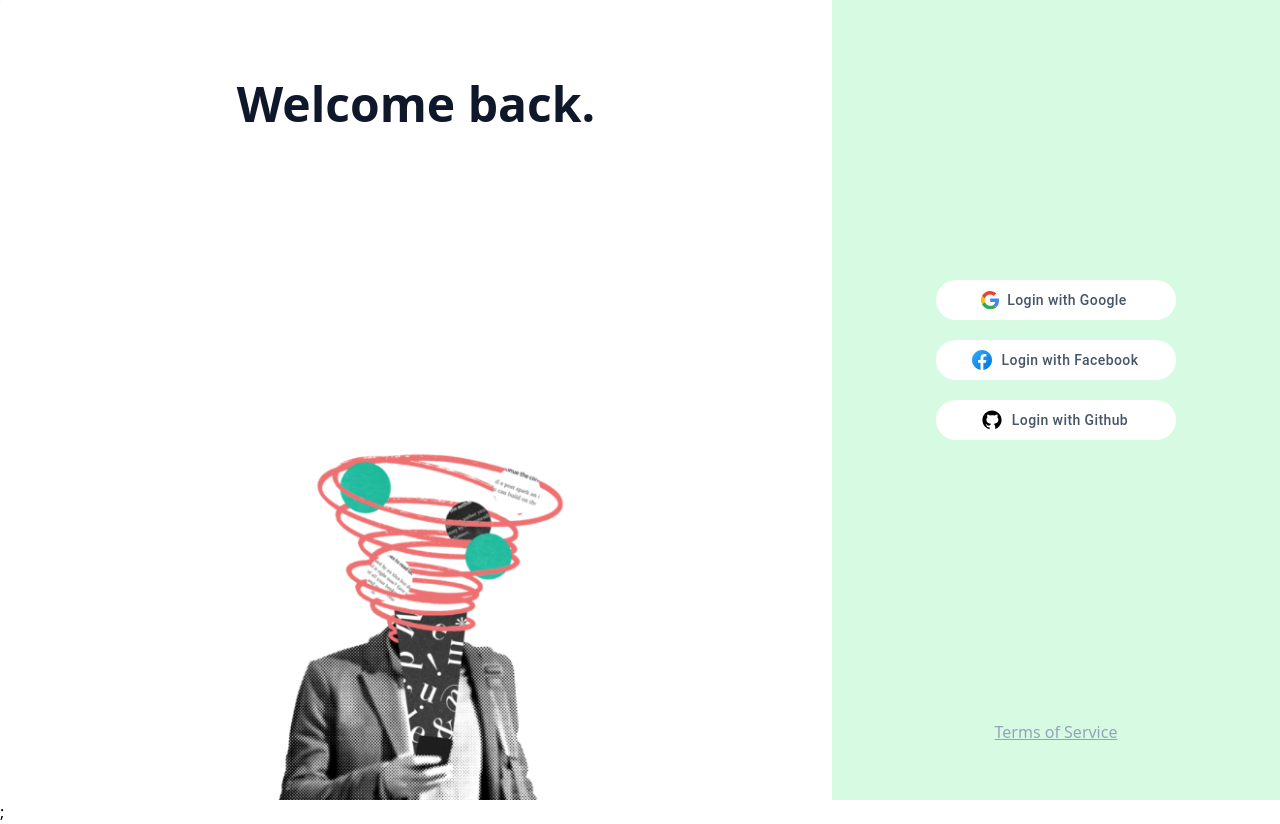
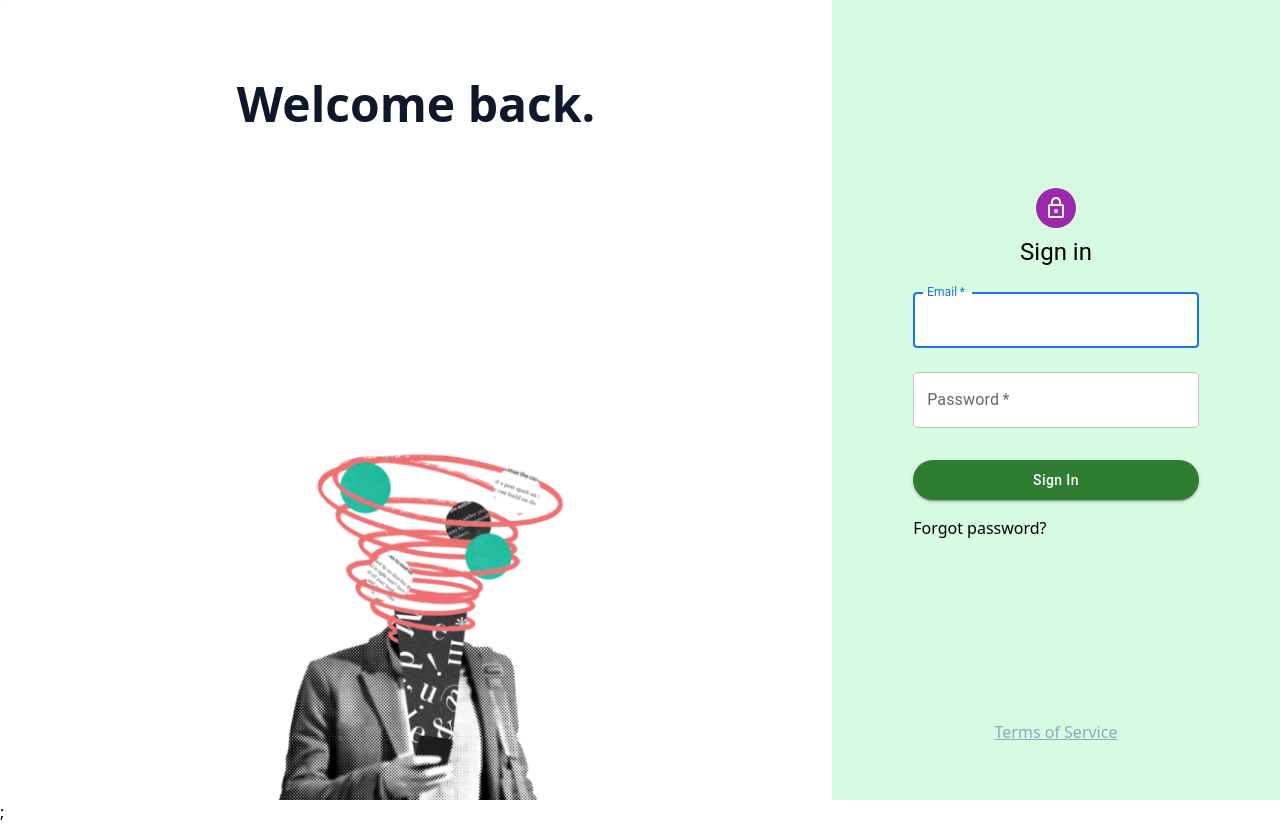
Before and after one commit to khanhvi294/blog-nodv-admin, a React (Create React App) app: page /login in a window 1280 px wide. Built offline with nearby package versions, Linux system fonts and the light colour scheme; no server answers.

Commit message:
build login form

```diff
--- a/package.json
+++ b/package.json
@@ -19,6 +19,7 @@
     "match-sorter": "^6.3.1",
     "react": "^18.2.0",
     "react-dom": "^18.2.0",
+    "react-hook-form": "^7.43.9",
     "react-hot-toast": "^2.4.0",
     "react-query": "3.39.2",
     "react-redux": "8.0.4",
--- a/src/App.css
+++ /dev/null
@@ -1,38 +0,0 @@
-.App {
-  text-align: center;
-}
-
-.App-logo {
-  height: 40vmin;
-  pointer-events: none;
-}
-
-@media (prefers-reduced-motion: no-preference) {
-  .App-logo {
-    animation: App-logo-spin infinite 20s linear;
-  }
-}
-
-.App-header {
-  background-color: #282c34;
-  min-height: 100vh;
-  display: flex;
-  flex-direction: column;
-  align-items: center;
-  justify-content: center;
-  font-size: calc(10px + 2vmin);
-  color: white;
-}
-
-.App-link {
-  color: #61dafb;
-}
-
-@keyframes App-logo-spin {
-  from {
-    transform: rotate(0deg);
-  }
-  to {
-    transform: rotate(360deg);
-  }
-}
--- a/src/App.js
+++ b/src/App.js
@@ -1,4 +1,3 @@
-import "./App.css";
 import AppRoutes from "./routers/AppRoutes";
 import { useDispatch, useSelector } from "react-redux";
 import { useQuery } from "react-query";
@@ -11,7 +10,6 @@ import toast, { Toaster } from "react-hot-toast";
 function App() {
   const { isLogin } = useSelector((state) => state.user.data);
   const dispatch = useDispatch();
-  // const queryClient = useQueryClient();
   const { handleLogout } = useLogout();
 
   useQuery("user", getAuthInfo, {
@@ -24,6 +22,9 @@ function App() {
         handleLogout();
       }
     },
+    onError: (err) => {
+      console.log("err dcm ", err);
+    },
   });
 
   return (
--- /dev/null
+++ b/src/api/adminApi.js
@@ -0,0 +1,11 @@
+import { axiosClientPrivate } from "./axiosClient";
+
+const url = "/admin";
+
+const adminApi = {
+  getAllReportings: () => axiosClientPrivate.get(`${url}/reporting`),
+};
+
+export const { getAllReportings } = adminApi;
+
+export default adminApi;
--- a/src/api/authApi.js
+++ b/src/api/authApi.js
@@ -1,9 +1,10 @@
-import { axiosClientPrivate } from "./axiosClient";
+import axiosClient, { axiosClientPrivate } from "./axiosClient";
 const url = "/auth";
 const authApi = {
   getAuthInfo: () => {
     return axiosClientPrivate.get(url + "/info");
   },
+  login: (data) => axiosClient.post(url + "/signin", data),
 };
 
-export const { getAuthInfo } = authApi;
+export const { getAuthInfo, login } = authApi;
--- a/src/api/axiosClient.js
+++ b/src/api/axiosClient.js
@@ -51,13 +51,18 @@ axiosClientPrivate.interceptors.request.use(
 
 axiosClientPrivate.interceptors.response.use(
   function (response) {
+    console.log("response ", response);
+
     return response.data;
   },
   function (error) {
+    console.log("error axios ", error);
+
     if (error.code === "ERR_NETWORK") {
       // window.location.href = '/404';
     }
-    return Promise.reject(error.response.data);
+    // return Promise.reject(error.data);
+    return error;
   }
 );
 
@@ -77,10 +82,6 @@ axiosClient.interceptors.response.use(
     return response.data;
   },
   function (error) {
-    if (error.response.data.status === 404) {
-      window.location.href = "/404";
-    }
-
     return Promise.reject(error.response.data);
   }
 );
--- /dev/null
+++ b/src/features/auth/LoginForm.js
@@ -0,0 +1,119 @@
+import React from "react";
+import {
+  TextField,
+  Grid,
+  Box,
+  Avatar,
+  Typography,
+  Button,
+} from "@mui/material";
+import LockOutlinedIcon from "@mui/icons-material/LockOutlined";
+import { Link } from "react-router-dom";
+import { useMutation } from "react-query";
+import { useForm } from "react-hook-form";
+import { useDispatch } from "react-redux";
+import { login } from "../../api/authApi";
+import { setAccessToken } from "../../redux/slices/userSlice";
+import { useNavigate } from "react-router-dom";
+
+const LoginForm = () => {
+  const {
+    register,
+    handleSubmit,
+    formState: { errors },
+  } = useForm();
+  const navigate = useNavigate();
+  const dispatch = useDispatch();
+
+  const loginMutation = useMutation(login, {
+    onSuccess: (data) => {
+      dispatch(setAccessToken(data?.accessToken));
+      navigate("/");
+    },
+    onError: (error) => {
+      console.log("error ", error);
+    },
+  });
+
+  const onSubmit = (data) => {
+    loginMutation.mutate(data);
+  };
+
+  return (
+    <div className="flex flex-col items-center justify-center h-[90%] px-5">
+      <Avatar sx={{ m: 1, bgcolor: "secondary.main" }}>
+        <LockOutlinedIcon />
+      </Avatar>
+      <Typography component="h1" variant="h5">
+        Sign in
+      </Typography>
+      <Box
+        component="form"
+        noValidate
+        onSubmit={handleSubmit(onSubmit)}
+        sx={{ mt: 1 }}
+        className="w-[70%]"
+      >
+        <TextField
+          error={errors?.email}
+          margin="normal"
+          required
+          fullWidth
+          id="email"
+          label="Email"
+          name="email"
+          // autoComplete="email"
+          autoFocus
+          className="bg-white"
+          {...register("email", {
+            required: "Email is required",
+            pattern: {
+              value: /^[A-Z0-9._%+-]+@[A-Z0-9.-]+\.[A-Z]{2,}$/i,
+              message: "Invalid email",
+            },
+          })}
+        />
+        <span className="text-rose-600 italic text-sm">
+          {errors?.email?.message}
+        </span>
+        <TextField
+          error={errors?.password}
+          margin="normal"
+          required
+          fullWidth
+          name="password"
+          label="Password"
+          type="password"
+          id="password"
+          // autoComplete="current-password"
+          className="bg-white"
+          {...register("password", {
+            required: "Password is required",
+          })}
+        />
+        <span className="text-rose-600 italic text-sm">
+          {errors?.password?.message}
+        </span>
+        <Button
+          type="submit"
+          fullWidth
+          sx={{ mt: 3, mb: 2 }}
+          color="success"
+          variant="contained"
+          className="btn w-[240px] border-gray-300 text-slate-500"
+        >
+          Sign In
+        </Button>
+        <Grid container>
+          <Grid item xs>
+            <Link href="#" variant="body2">
+              Forgot password?
+            </Link>
+          </Grid>
+        </Grid>
+      </Box>
+    </div>
+  );
+};
+
+export default LoginForm;
--- a/src/layouts/components/SidebarLeft.js
+++ b/src/layouts/components/SidebarLeft.js
@@ -118,9 +118,9 @@ const SidebarLeft = () => {
           viewBox="0 0 24 24"
           fill="none"
           stroke="#000000"
-          stroke-width="2"
-          stroke-linecap="round"
-          stroke-linejoin="round"
+          strokeWidth="2"
+          strokeLinecap="round"
+          strokeLinejoin="round"
         >
           <path d="M21 15a2 2 0 0 1-2 2H7l-4 4V5a2 2 0 0 1 2-2h14a2 2 0 0 1 2 2z"></path>
         </svg>
@@ -134,9 +134,9 @@ const SidebarLeft = () => {
           viewBox="0 0 24 24"
           fill="currentColor"
           stroke="#000000"
-          stroke-width="2"
-          stroke-linecap="round"
-          stroke-linejoin="round"
+          strokeWidth="2"
+          strokeLinecap="round"
+          strokeLinejoin="round"
         >
           <path d="M21 15a2 2 0 0 1-2 2H7l-4 4V5a2 2 0 0 1 2-2h14a2 2 0 0 1 2 2z"></path>
         </svg>
--- a/src/pages/auth/LoginPage.js
+++ b/src/pages/auth/LoginPage.js
@@ -1,7 +1,8 @@
 import React from "react";
 import logo from "../../assets/images/login-page.png";
-import SocialLogin from "../../features/auth/SocialLogin";
+// import SocialLogin from "../../features/auth/SocialLogin";
 import { Link } from "react-router-dom";
+import LoginForm from "../../features/auth/LoginForm";
 
 // D7FBE2
 const LoginPage = () => {
@@ -20,7 +21,7 @@ const LoginPage = () => {
         <img src={logo} alt="logo" className="w-[70%] mx-auto" />
       </div>
       <div className="bg-[#D7FBE2] w-[35%]">
-        <SocialLogin />
+        <LoginForm />
         <div className="text-center text-slate-400">
           <Link to={"/"} className="underline decoration-solid">
             Terms of Service
--- a/src/pages/reports/ReportPage.js
+++ b/src/pages/reports/ReportPage.js
@@ -1,7 +1,83 @@
-import React from "react";
+import { Avatar, Chip } from "@mui/material";
+import React, { useState } from "react";
+import DataTable from "../../components/DataTable";
+import { useQuery } from "react-query";
+import { getAllReportings } from "../../api/adminApi";
 
 const ReportPage = () => {
-  return <div>ReportPage</div>;
+  const [rows, setRows] = useState([]);
+
+  useQuery("reportings", getAllReportings, {
+    onSuccess: (data) => {
+      console.log("data", data);
+
+      setRows(data);
+    },
+  });
+
+  const columns = [
+    {
+      field: "userId",
+      headerName: "UserId Created",
+      width: 200,
+    },
+
+    {
+      field: "type",
+      headerName: "Type",
+      width: 200,
+    },
+
+    {
+      field: "objectId",
+      headerName: "ObjectId",
+      width: 300,
+      sortable: false,
+      renderCell: (params) => {
+        return (
+          <Chip
+            label="Go"
+            color="success"
+            variant="outlined"
+            className="w-20 !h-7"
+          />
+        );
+      },
+    },
+
+    {
+      field: "userIsReportedId",
+      headerName: "UserId is Reported",
+      width: 300,
+    },
+
+    {
+      field: "action",
+      headerName: "Status",
+      width: 270,
+      sortable: false,
+      renderCell: (params) => {
+        return params.row.status ? (
+          <Chip
+            label="Active"
+            color="success"
+            variant="outlined"
+            className="w-20 !h-7"
+          />
+        ) : (
+          <Chip label="Pending" variant="outlined" className="w-20 !h-7" />
+        );
+      },
+    },
+  ];
+
+  return (
+    <div className="flex justify-center w-full">
+      <div className="w-[1350px] bg-white mt-7">
+        <DataTable columns={columns} rows={rows} setRows={setRows} />
+      </div>
+    </div>
+  );
 };
 
 export default ReportPage;
```
Also changed, not shown: src/api/reportingApi.js (deleted).
